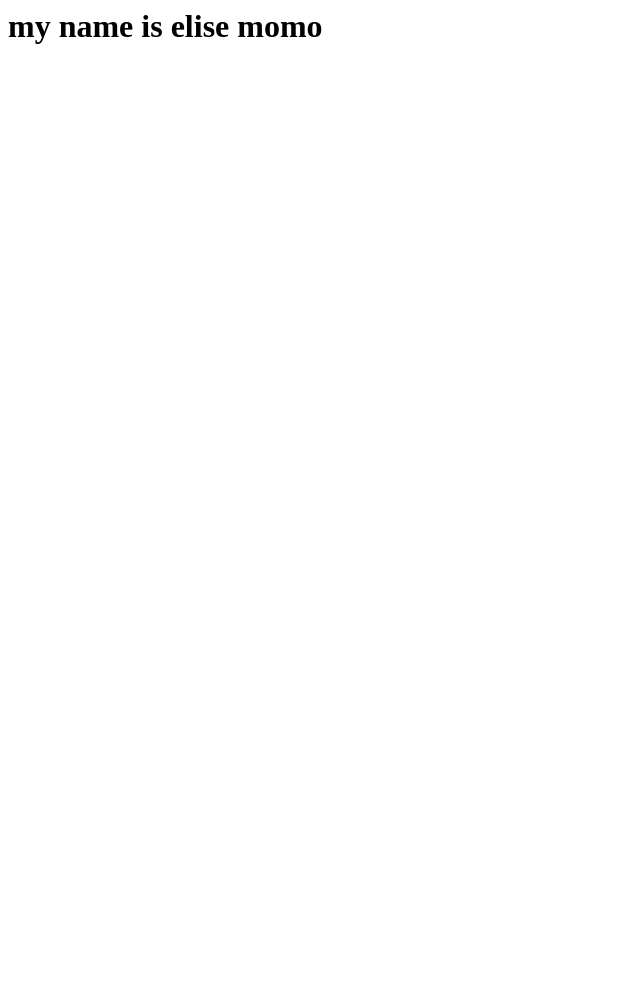
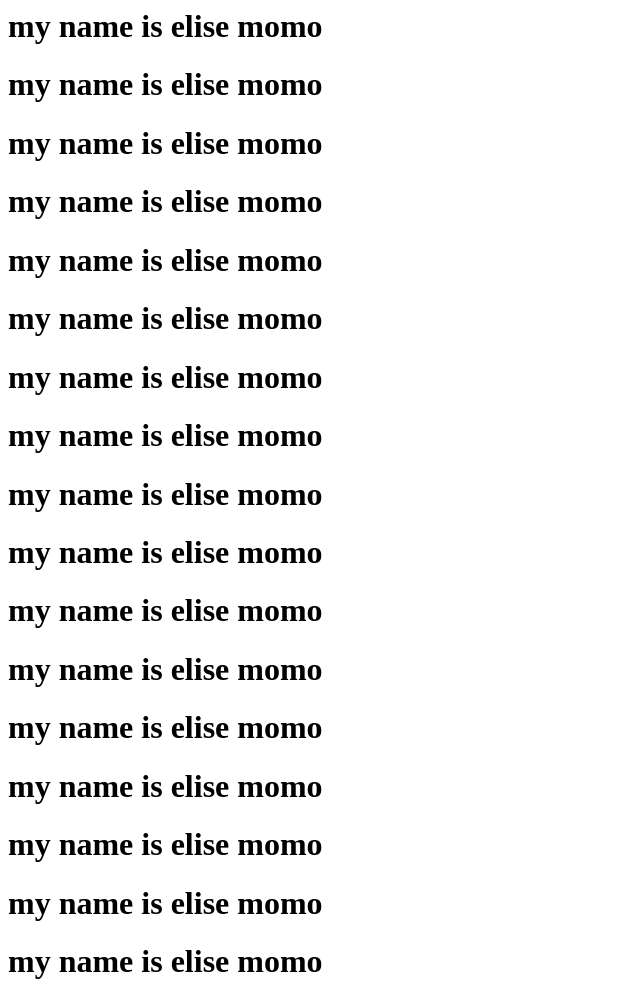
Before and after one commit to elisemomo/gadgetzone, a plain HTML site: page index.html in a window 1280 px wide. Shown: the whole page, without its empty margins (0-640 px from the left). Before the commit the page ends 800 px from the top, so only its background shows below. Drawn offline with Linux system fonts and the light colour scheme.

Commit message:
Update index.html
final update on index

```diff
--- a/index.html
+++ b/index.html
@@ -1,3 +1,19 @@
 <html>
 	<h1>my name is elise momo</h1>
+	<h1>my name is elise momo</h1>
+	<h1>my name is elise momo</h1>
+	<h1>my name is elise momo</h1>
+	<h1>my name is elise momo</h1>
+	<h1>my name is elise momo</h1>
+	<h1>my name is elise momo</h1>
+	<h1>my name is elise momo</h1>
+	<h1>my name is elise momo</h1><h1>my name is elise momo</h1>
+	<h1>my name is elise momo</h1>
+	<h1>my name is elise momo</h1>
+	<h1>my name is elise momo</h1>
+	<h1>my name is elise momo</h1>
+	<h1>my name is elise momo</h1>
+	<h1>my name is elise momo</h1><h1>my name is elise momo</h1>
+
+
 </html>
```
